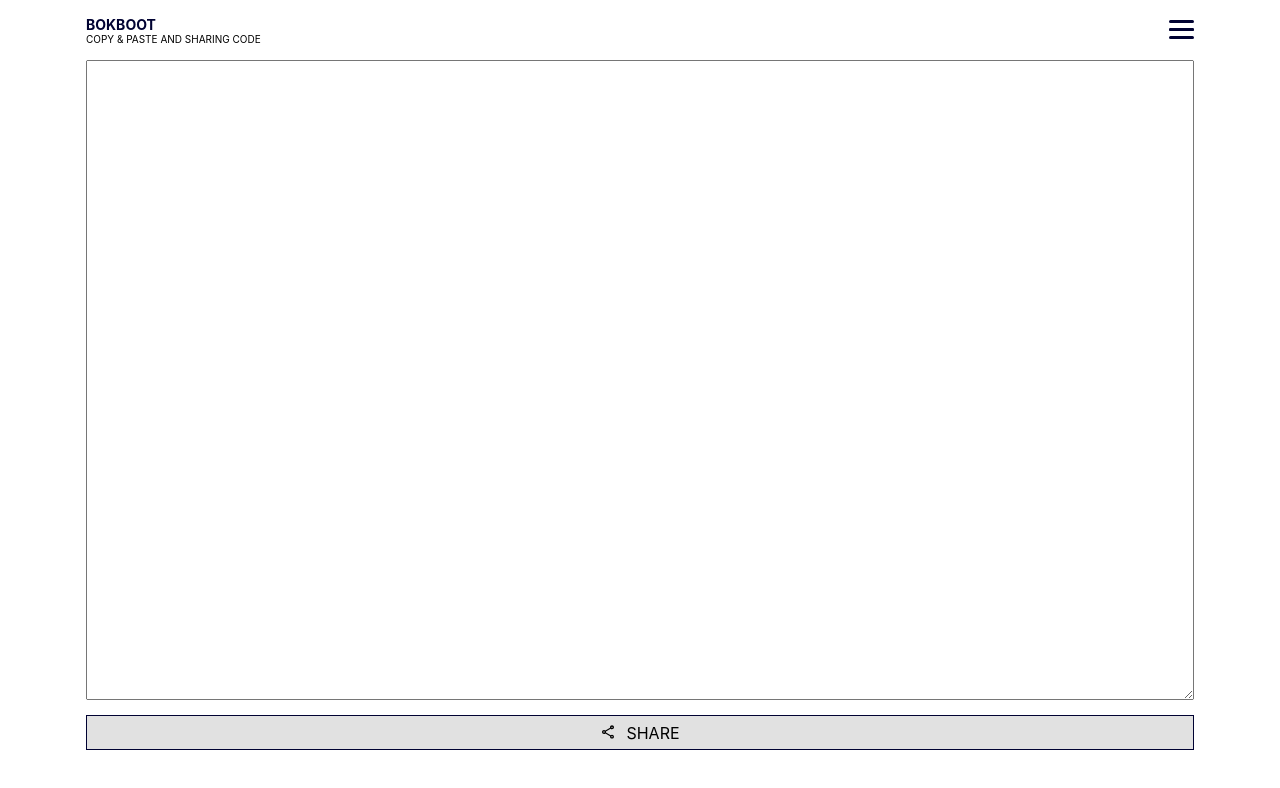
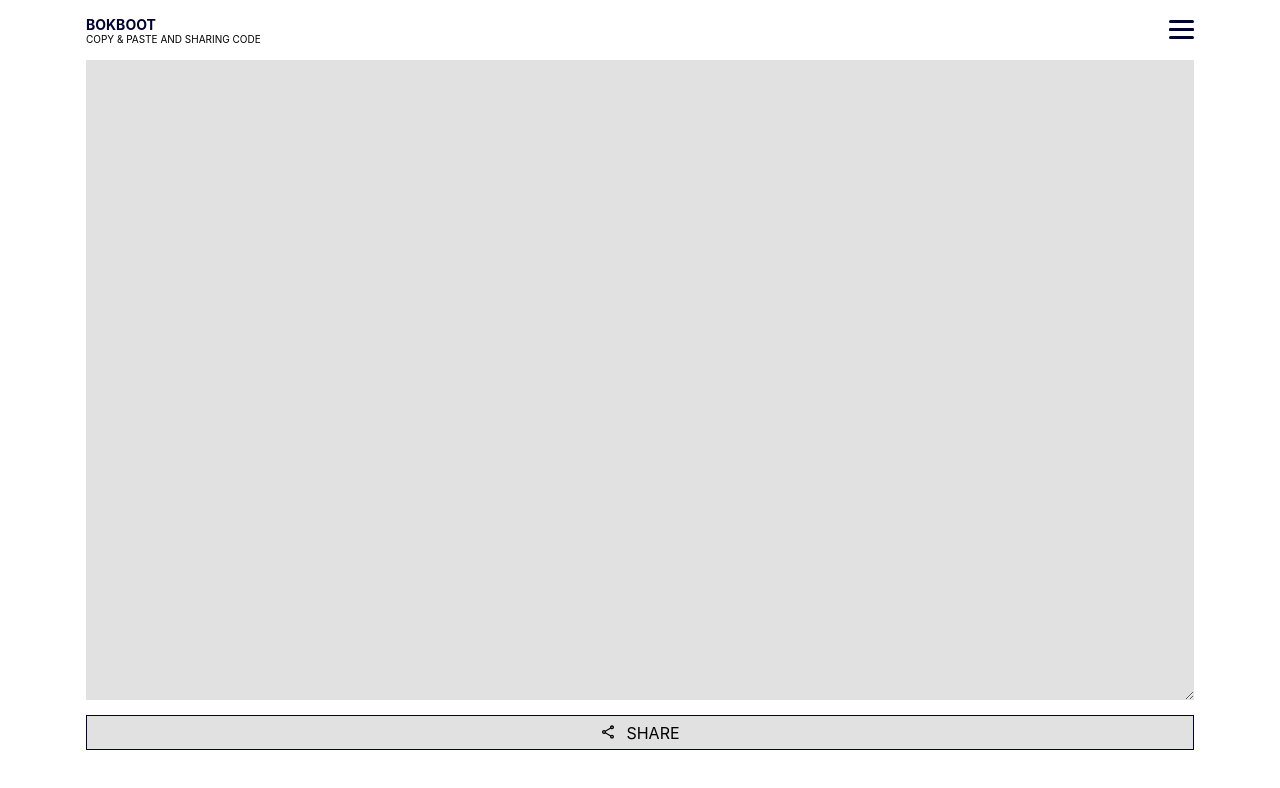
Before and after one commit to ryuhojin/BOKBOOT-UI, a React app: page /beta in a window 1280 px wide. Shown: the top 788 px of the page. Built offline with nearby package versions, Linux system fonts and the light colour scheme; a web font is replaced by a local one.

Commit message:
업데이트 : 에디터 수정

```diff
--- /dev/null
+++ b/src/components/common/Editor.tsx
@@ -0,0 +1,16 @@
+import { useContent } from "@/libs/hooks";
+import * as S from "./style/StyledEditor";
+const Editor = () => {
+  const [content, , onChange] = useContent("");
+  return (
+    <S.EditorLayout>
+      <S.EditorContentsFront
+        onChange={(e: any) => onChange(e.target.value)}
+      ></S.EditorContentsFront>
+      <S.EditorContentsBack>
+        <S.EditorContentBackCode>{content}</S.EditorContentBackCode>
+      </S.EditorContentsBack>
+    </S.EditorLayout>
+  );
+};
+export default Editor;
--- /dev/null
+++ b/src/components/common/style/StyledEditor.ts
@@ -0,0 +1,41 @@
+import styled from "styled-components";
+
+const EditorLayout = styled.div`
+  background-color: ${(props) => props.theme.colors.basic2Color};
+  color: ${(props) => props.theme.colors.defaultColor};
+  width: 100%;
+  height: 100%;
+  position: relative;
+`;
+const EditorContentBackCode = styled.code`
+  width: 100%;
+  height: 100%;
+`;
+const EditorContentsFront = styled.textarea`
+  width: 100%;
+  height: 100%;
+  background: none;
+  border: none;
+  border-radius: 0;
+  outline: none;
+  z-index: 8;
+  position: absolute;
+  left: 0;
+  top: 0;
+  background: transparent;
+  color: transparent;
+  caret-color: ${(props) => props.theme.colors.defaultColor};
+`;
+
+const EditorContentsBack = styled.pre`
+  margin: 0;
+  width: 100%;
+  height: 100%;
+`;
+
+export {
+  EditorLayout,
+  EditorContentsFront,
+  EditorContentsBack,
+  EditorContentBackCode,
+};
--- a/src/components/common/style/StyledSideBar.ts
+++ b/src/components/common/style/StyledSideBar.ts
@@ -3,7 +3,7 @@ import styled from "styled-components";
 const SideBarLayout = styled.div`
   div {
     position: absolute;
-    right:0;
+    right: 0;
     height: 100%;
     width: 0;
     transition: 0.5s ease-in-out;
--- a/src/containers/beta/BetaContainer.tsx
+++ b/src/containers/beta/BetaContainer.tsx
@@ -1,4 +1,5 @@
 import Btn from "@/components/common/Btn";
+import Editor from "@/components/common/Editor";
 import SideBar from "@/components/common/SideBar";
 import ContentTemplate from "@/templates/ContentTemplate";
 import { MdOutlineShare } from "react-icons/md";
@@ -6,8 +7,8 @@ import { MdOutlineShare } from "react-icons/md";
 const BetaContainer = () => {
   return (
     <ContentTemplate button={<Btn icon={<MdOutlineShare />} text="SHARE" />}>
-      <SideBar></SideBar>
-      <textarea style={{position:'absolute', width:'100%',height:'100%'}}></textarea>
+      <SideBar />
+      <Editor />
     </ContentTemplate>
   );
 };
```
